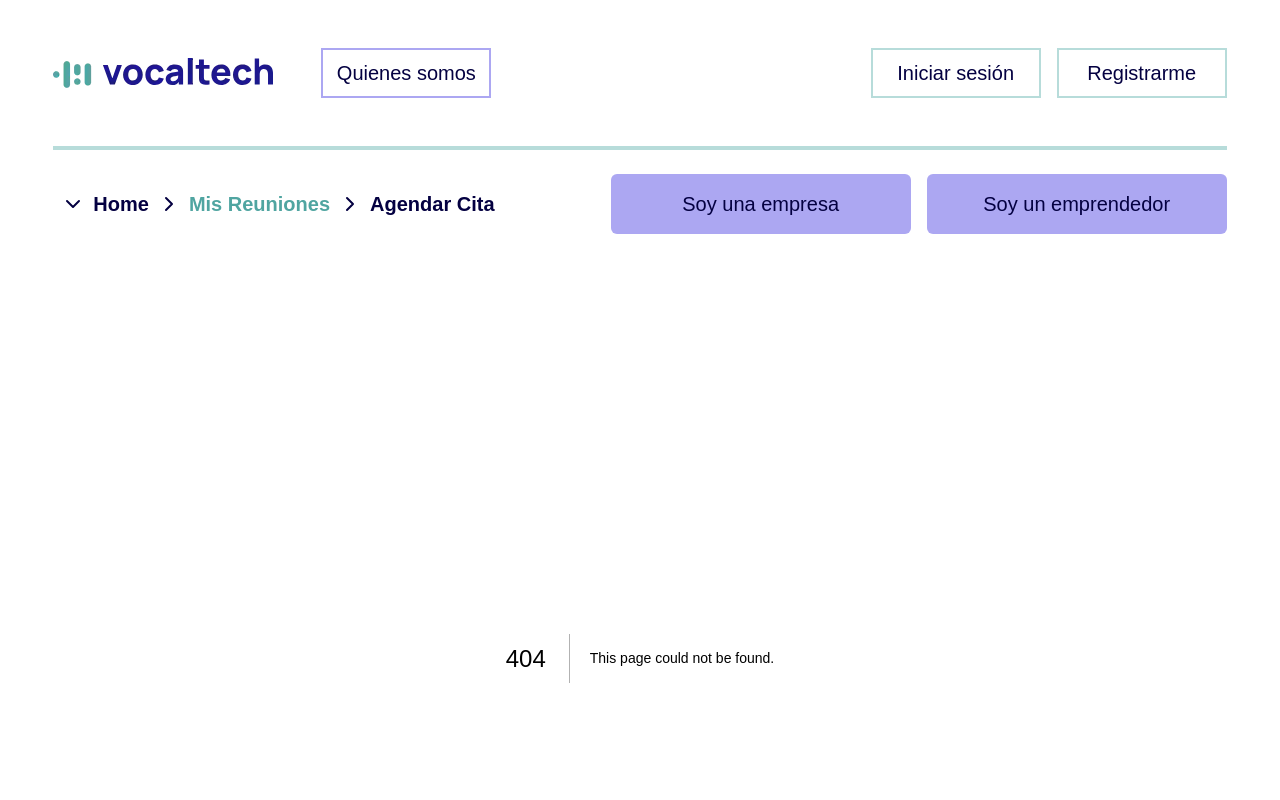
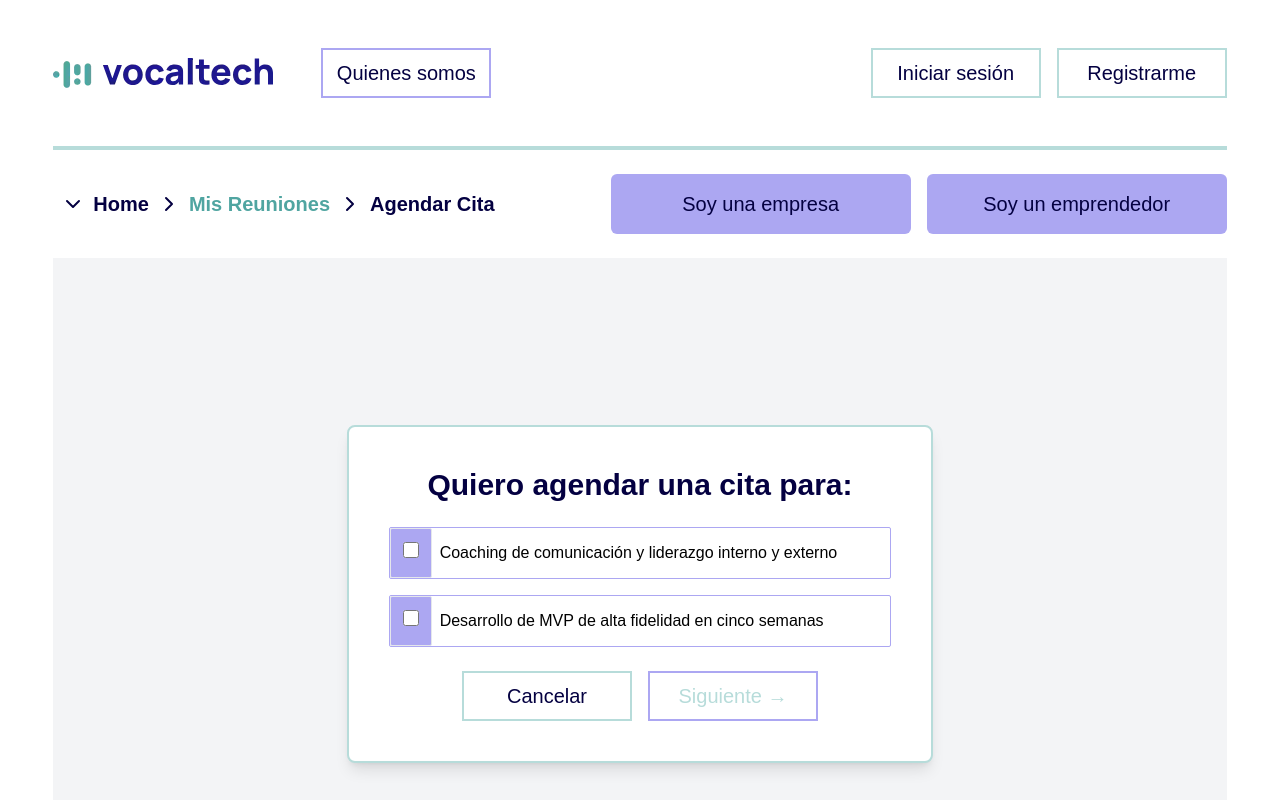
Before and after one commit to No-Country-simulation/equipo-h4-01-vocaltech, a Next.js app in the folder frontend/: page /mis-reuniones/agendar-cita in a window 1280 px wide. Before the commit this address had no page. Shown: the top 800 px of the page. Built offline with nearby package versions, Linux system fonts and the light colour scheme; no server answers.

Commit message:
fix agendar cita

```diff
--- a/frontend/src/app/(admin)/agendar-cita/page.tsx
+++ b/frontend/src/app/(admin)/(perfil)/mis-reuniones/agendar-cita/page.tsx
@@ -1,11 +1,10 @@
 import React from 'react'
 import StepsDate from './components/StepsDate'
-import { ChevronDown } from 'lucide-react'
 
 export default async function page() {
-  await new Promise(resolve => setTimeout(resolve, 3500));
+
   return (
-    <div>
+    <div className='col-span-full'>
       <StepsDate />
     </div>
   )
```
Also changed, not shown: frontend/src/app/(admin)/(perfil)/mis-reuniones/agendar-cita/components/Confirmation.tsx (renamed from frontend/src/app/(admin)/agendar-cita/components/Confirmation.tsx), frontend/src/app/(admin)/(perfil)/mis-reuniones/agendar-cita/components/ConfirmationCard.tsx (renamed from frontend/src/app/(admin)/agendar-cita/components/ConfirmationCard.tsx), frontend/src/app/(admin)/(perfil)/mis-reuniones/agendar-cita/components/DateSelection.tsx (renamed from frontend/src/app/(admin)/agendar-cita/components/DateSelection.tsx), frontend/src/app/(admin)/(perfil)/mis-reuniones/agendar-cita/components/ServiceSelection.tsx (renamed from frontend/src/app/(admin)/agendar-cita/components/ServiceSelection.tsx), frontend/src/app/(admin)/(perfil)/mis-reuniones/agendar-cita/components/StepsDate.tsx (renamed from frontend/src/app/(admin)/agendar-cita/components/StepsDate.tsx), frontend/src/app/(admin)/(perfil)/mis-reuniones/agendar-cita/components/TimeSelection.tsx (renamed from frontend/src/app/(admin)/agendar-cita/components/TimeSelection.tsx), frontend/src/app/(admin)/(perfil)/mis-reuniones/agendar-cita/constants/index.ts (renamed from frontend/src/app/(admin)/agendar-cita/constants/index.ts), frontend/src/app/(admin)/(perfil)/mis-reuniones/agendar-cita/types/index.ts (renamed from frontend/src/app/(admin)/agendar-cita/types/index.ts).
